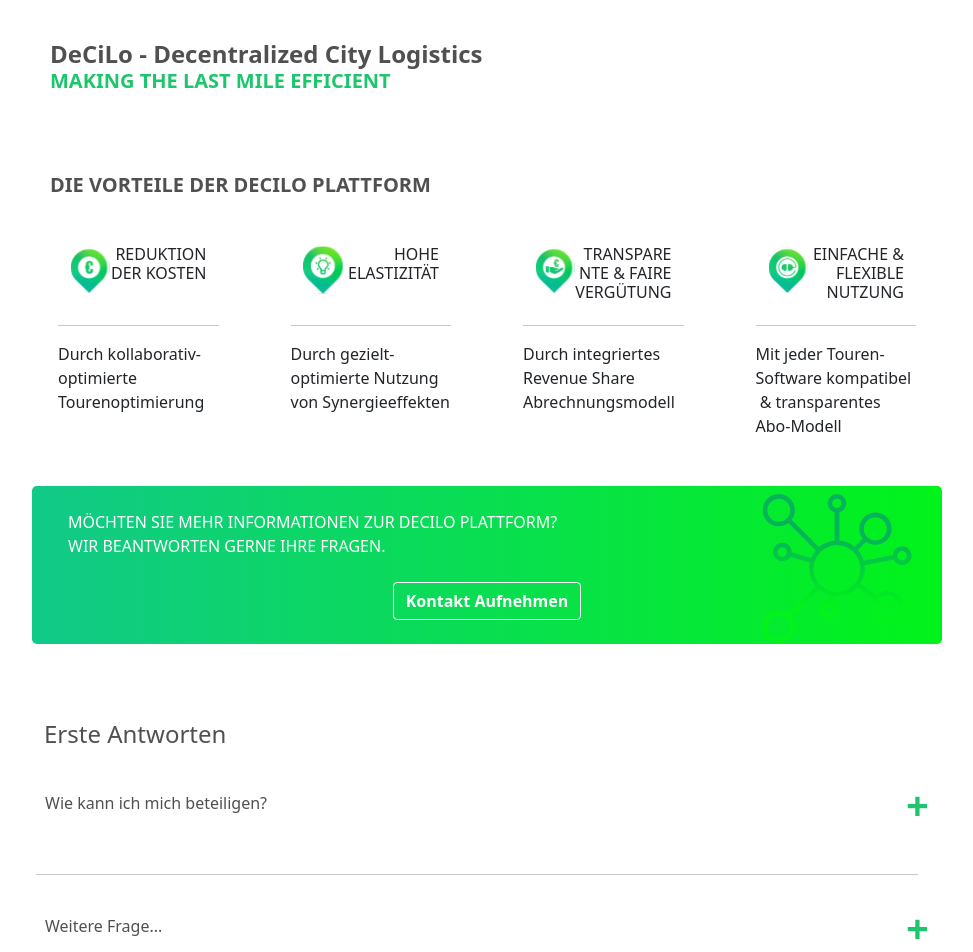
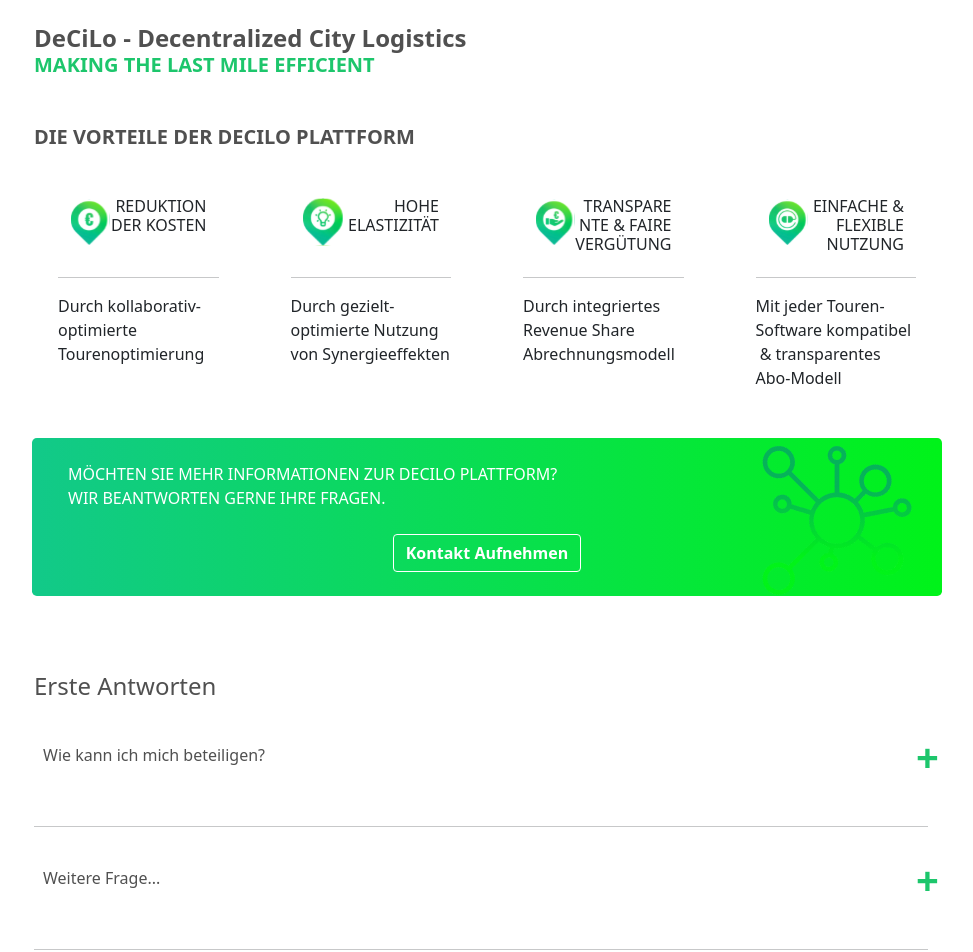
Before and after one commit to BerlinzuDir/decilo-frontend, a Next.js app: page / in a window 1280 px wide. Shown: the part 340-1292 px from the top of the page, without its empty margins (153-1126 px from the left). Built offline with nearby package versions, Linux system fonts and the light colour scheme.

Commit message:
adjust spacing of heading, faq and benefits

```diff
--- a/components/Benefits.tsx
+++ b/components/Benefits.tsx
@@ -53,7 +53,7 @@
       <div className="row">
         <div className="col-lg-1"></div>
         <div className="col align-self-center">
-          <h5 className="p-3 pb-4 m-0 text-dark fw-bold">{heading}</h5>
+          <h5 className="pb-4 m-0 text-dark fw-bold">{heading}</h5>
           <div className={"row"}>{R.map(renderBenefit, benefits)}</div>
         </div>
         <div className="col-lg-1"></div>
--- a/components/FAQ.tsx
+++ b/components/FAQ.tsx
@@ -8,7 +8,7 @@
 
 const FAQ: FunctionComponent<FAQData> = ({ header, FAQs }) => {
   return (
-    <div className="container-fluid pt-5 px-4">
+    <div className="container-fluid pt-5">
       <div className="row">
         <div className="col-lg-1"></div>
         <div className="col">
@@ -48,7 +48,7 @@
       >
         <div className="row">
           <div className={"col-10"}>
-            <p className="text text-dark float-start pt-3"> {question} </p>
+            <p className="text text-dark float-start ps-2 pt-3"> {question} </p>
           </div>
           <div className={"col-2"}>
             <p className="text text-primary float-end fw-bold fs-1">+</p>
@@ -56,10 +56,10 @@
         </div>
       </button>
       <div className={"row"}>
-        <p className="text ps-3"> {clickedButton ? answer : ""} </p>
+        <p className="text text-dark ps-4"> {clickedButton ? answer : ""} </p>
       </div>
 
-      <div className={"row ps-3"}>
+      <div className={"row ps-4"}>
         <hr className={""} />
       </div>
     </div>
--- a/components/Heading.tsx
+++ b/components/Heading.tsx
@@ -11,8 +11,8 @@
       <div className="row">
         <div className="col-lg-1"></div>
         <div className="col align-self-center">
-          <h4 className="p-3 pb-0 m-0 text-dark fw-bold">{heading}</h4>
-          <h5 className="p-3 pt-0 m-0 text-uppercase text-primary fw-bold">
+          <h4 className="pb-0 m-0 text-dark fw-bold">{heading}</h4>
+          <h5 className="pt-0 m-0 text-uppercase text-primary fw-bold">
             {subHeading}
           </h5>
         </div>
```
